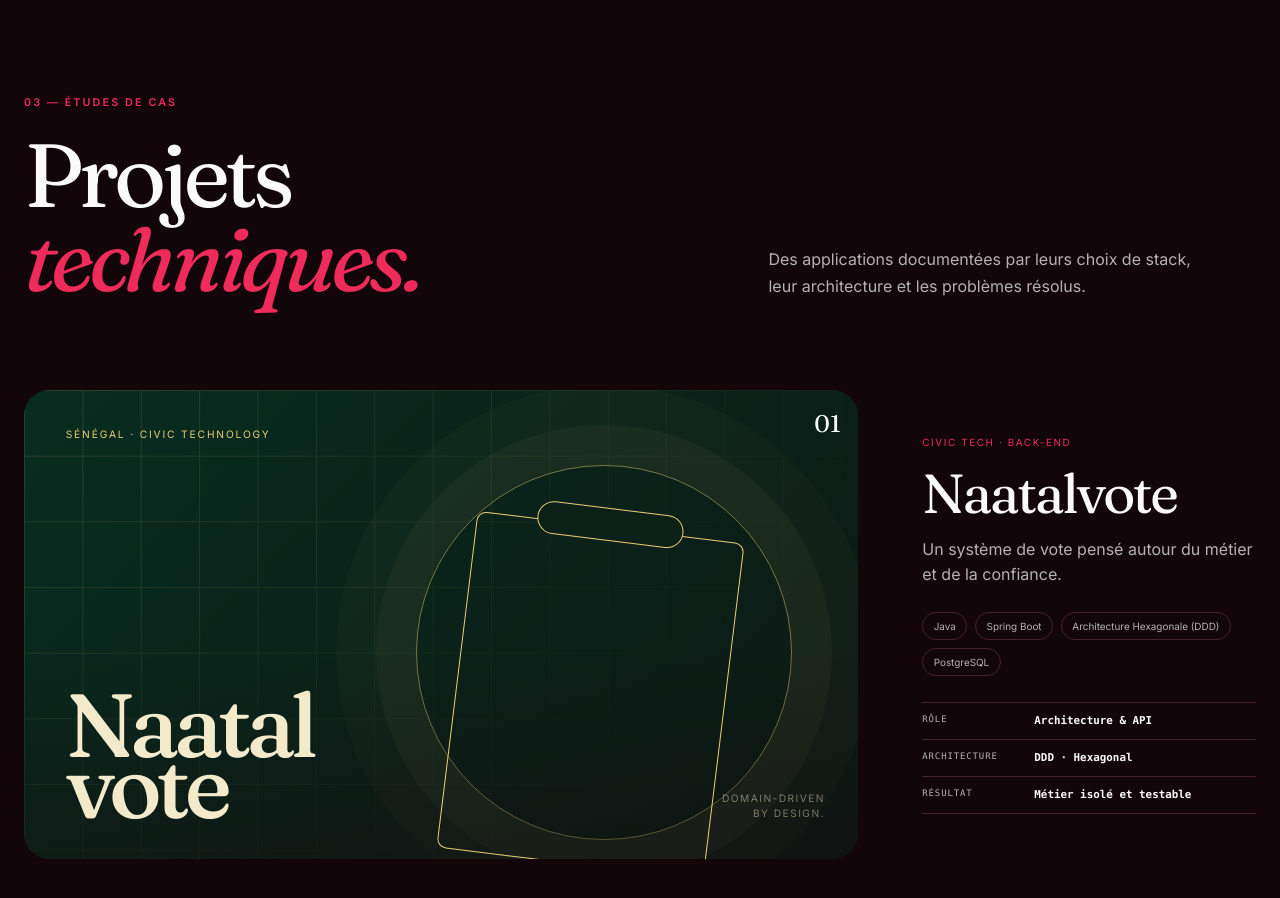
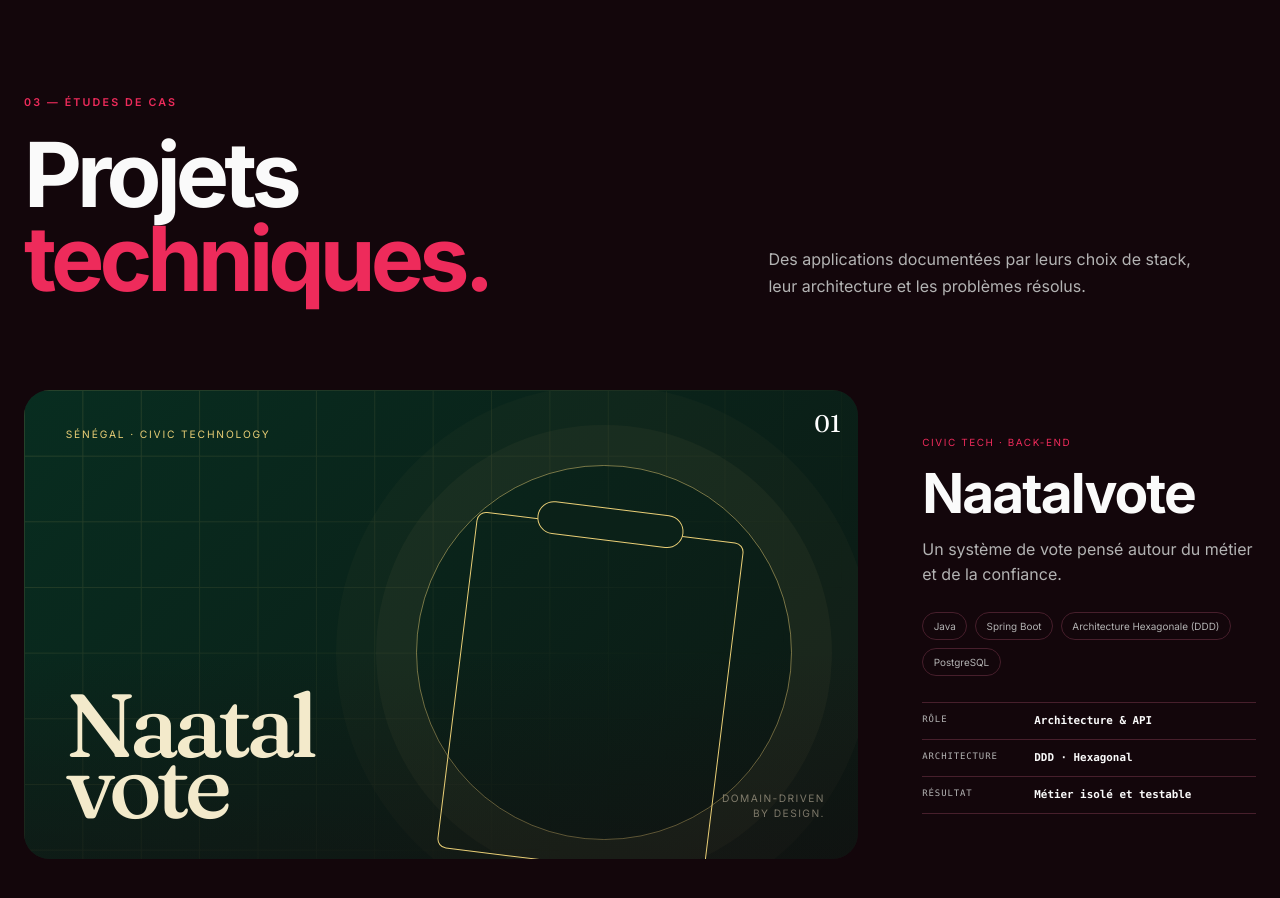
Before and after one commit to ramsess279/PORTFOLIO_RAMA, a React (Vite) app: page / in a window 1280 px wide. Shown: the part 1880-2778 px from the top of the page. Built offline with nearby package versions, Linux system fonts and the light colour scheme; no server answers; the database is empty; the HTML template or start-up script is replaced by a standard one; a web font is replaced by a local one.

Commit message:
fix: refine home typography and light theme contrast

```diff
--- a/src/index.css
+++ b/src/index.css
@@ -145,6 +145,7 @@ a:focus-visible, button:focus-visible, input:focus-visible, textarea:focus-visib
 
 .hero {
   min-height: 100svh; width: min(100% - 3rem, 1380px); margin: auto; position: relative;
+  isolation: isolate;
   display: grid; grid-template-columns: minmax(0, 1.12fr) minmax(380px, .88fr); align-items: center;
   gap: clamp(2rem, 6vw, 7rem); padding: 7rem 0 3rem; overflow: hidden;
 }
@@ -401,6 +402,70 @@ a:focus-visible, button:focus-visible, input:focus-visible, textarea:focus-visib
 .contact-inner footer { margin-top: 8rem; padding-top: 1.5rem; border-top: 1px solid hsl(var(--ivory) / .14); display: flex; justify-content: flex-end; align-items: center; font-size: .65rem; color: hsl(var(--ivory) / .55); text-align: left; }
 .contact-inner footer a { display: inline-flex; align-items: center; gap: .35rem; }
 .contact-inner footer svg { width: .85rem; }
+
+/* Home — typographie sobre et hiérarchie renforcée */
+.portfolio-home h1,
+.portfolio-home h2,
+.portfolio-home h3,
+.portfolio-home h4,
+.portfolio-home .manifesto-copy,
+.portfolio-home .process-verb,
+.portfolio-home .journey-number,
+.portfolio-home .skills-proof strong,
+.portfolio-home .skill-group > span,
+.portfolio-home .about-stats strong,
+.portfolio-home .public-resume__action strong,
+.portfolio-home .contact-channel strong {
+  font-family: Inter, -apple-system, BlinkMacSystemFont, "Segoe UI", sans-serif;
+}
+.portfolio-home h1,
+.portfolio-home h2,
+.portfolio-home h3,
+.portfolio-home h4 { font-weight: 650; }
+.portfolio-home h2 em,
+.portfolio-home .process-verb,
+.portfolio-home .public-resume__action strong { font-style: normal; font-weight: 700; }
+.portfolio-home .manifesto-copy { font-weight: 520; letter-spacing: -.045em; }
+.portfolio-home .project-content h3,
+.portfolio-home .skill-group h3,
+.portfolio-home .education-item h3 { letter-spacing: -.035em; }
+
+/* Home clair — des plans visuels distincts sans toucher aux espacements */
+html:not(.dark) .portfolio-home { background: #fbf8f7; }
+html:not(.dark) .portfolio-home .hero::before {
+  content: ""; position: absolute; z-index: -1; inset: 0 50%; width: 100vw; transform: translateX(-50%);
+  background: radial-gradient(circle at 78% 38%, hsl(var(--primary) / .105), transparent 32%), linear-gradient(180deg, #fff 0%, #fbf8f7 100%);
+}
+html:not(.dark) .engineering-pillar {
+  border-color: hsl(var(--primary) / .17); background: #fff; box-shadow: 0 14px 35px hsl(var(--wine) / .045);
+}
+html:not(.dark) .manifesto,
+html:not(.dark) .projects-showcase,
+html:not(.dark) .education-section,
+html:not(.dark) .about-section,
+html:not(.dark) .public-resume { position: relative; isolation: isolate; }
+html:not(.dark) .manifesto::before,
+html:not(.dark) .projects-showcase::before,
+html:not(.dark) .education-section::before,
+html:not(.dark) .about-section::before,
+html:not(.dark) .public-resume::before {
+  content: ""; position: absolute; z-index: -1; inset: 0 50%; width: 100vw; transform: translateX(-50%); pointer-events: none;
+}
+html:not(.dark) .manifesto::before { background: linear-gradient(135deg, #f8edef, #fff8f8); border-block: 1px solid hsl(var(--primary) / .12); }
+html:not(.dark) .projects-showcase::before { background: #fff; }
+html:not(.dark) .project-story .project-content { padding: clamp(1.4rem, 2.5vw, 2.2rem); border: 1px solid hsl(var(--primary) / .12); border-radius: 1.25rem; background: linear-gradient(145deg, #fff, #fcf4f6); box-shadow: 0 24px 70px hsl(var(--wine) / .07); }
+html:not(.dark) .project-media { box-shadow: 0 25px 70px hsl(var(--wine) / .14); }
+html:not(.dark) .expertise-section::before { background: radial-gradient(circle at 15% 22%, hsl(var(--primary) / .13), transparent 30%), linear-gradient(145deg, #fff7f8, #f7edef); border-color: hsl(var(--primary) / .16); }
+html:not(.dark) .expertise-item { border-color: hsl(var(--primary) / .18); }
+html:not(.dark) .expertise-item:hover { background: #fff; box-shadow: 0 14px 45px hsl(var(--wine) / .06); }
+html:not(.dark) .skills-section { background: radial-gradient(circle at 82% 14%, hsl(var(--primary) / .22), transparent 31%), linear-gradient(145deg, #fff, #f3e5e9); }
+html:not(.dark) .skill-group { background: rgb(255 255 255 / .78); box-shadow: inset 0 0 0 1px rgb(255 255 255 / .5); }
+html:not(.dark) .education-section::before { background: #fff; border-block: 1px solid hsl(var(--primary) / .1); }
+html:not(.dark) .education-item { border-color: hsl(var(--primary) / .14); }
+html:not(.dark) .education-item:hover { background: #f9edef; }
+html:not(.dark) .about-section::before { background: linear-gradient(125deg, #f7ecef 0 42%, #fff 42%); }
+html:not(.dark) .about-stats { border-color: hsl(var(--primary) / .2); }
+html:not(.dark) .public-resume::before { background: linear-gradient(135deg, #fff, #f7eaee); border-top: 1px solid hsl(var(--primary) / .14); }
 
 /* -------------------------------------------------------------------------- */
 /* Portfolio Studio — administration                                           */
```
